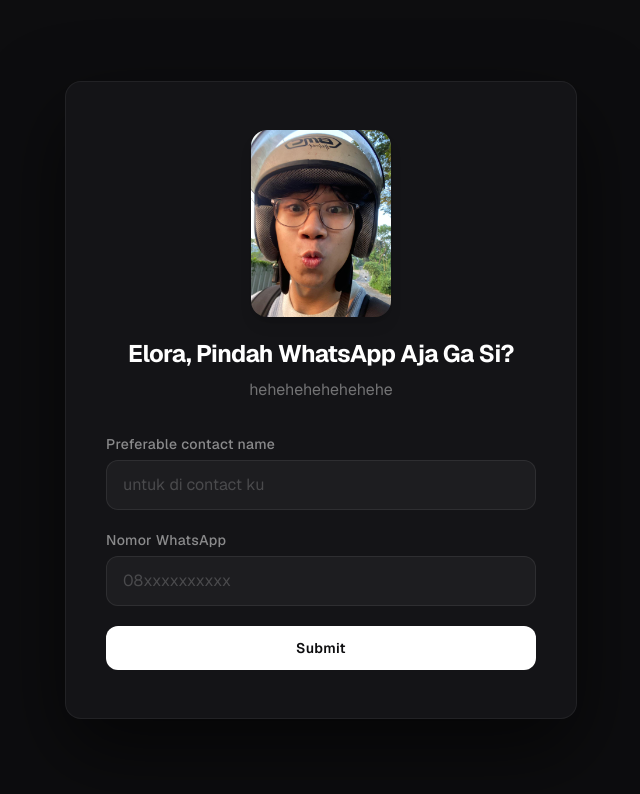
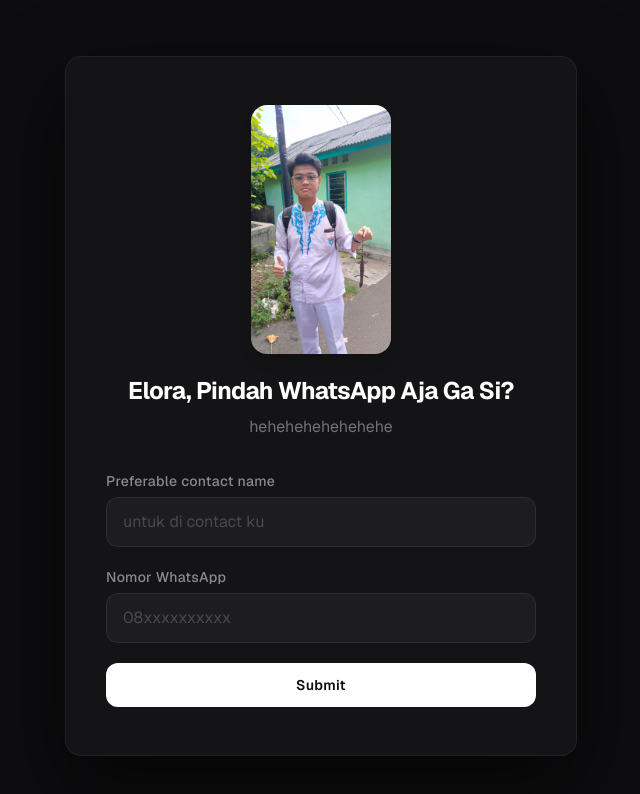
Before and after one commit to Joshua28118/phone, a Next.js app: page / in a window 1280 px wide. Shown: the top 794 px of the page, without its empty margins (319-959 px from the left). Built offline with nearby package versions, Linux system fonts and the light colour scheme.

Commit message:
feat: New config for different domain using 1 project

```diff
--- a/src/app/page.tsx
+++ b/src/app/page.tsx
@@ -9,7 +9,7 @@ export default function Home() {
         <div className="flex flex-col gap-8">
           <div className="flex flex-col items-center gap-5">
             <Image
-              src="/joshu.jpg"
+              src={process.env.NEXT_PUBLIC_PROFILE_IMAGE || "/joshu.jpg"}
               alt="Cat staring intensely"
               width={140}
               height={140}
```
Also changed, not shown: 1 other file (tests, documents, lock files or other folders).
